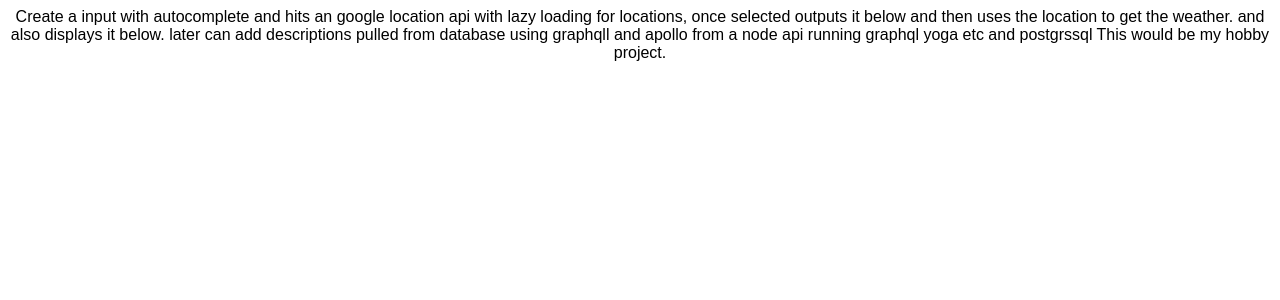
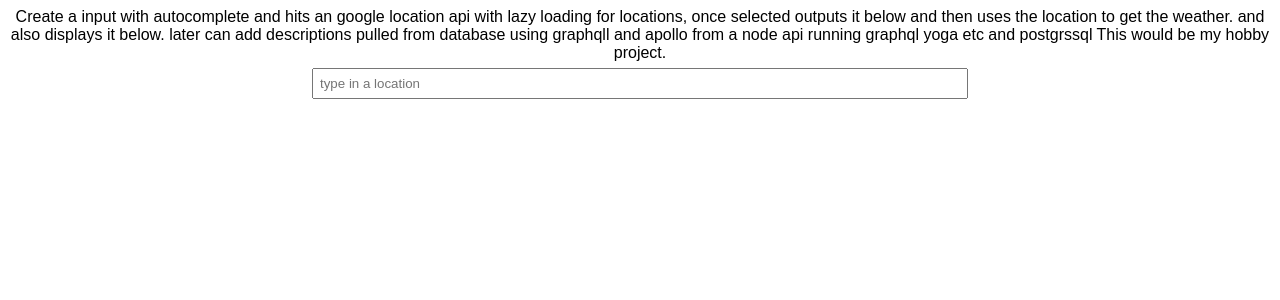
Before and after one commit to oreillyross/whatside, a React (Create React App) app: page / in a window 1280 px wide. Shown: the top 300 px of the page. Built offline with nearby package versions, Linux system fonts and the light colour scheme.

Commit message:
merged with older whatside project

```diff
--- a/src/App.tsx
+++ b/src/App.tsx
@@ -3,13 +3,18 @@ import "./styles.css";
 
 export default function App() {
   return (
-    <div className="App">
-      Create a input with autocomplete and hits an google location api with lazy loading for locations, once selected
-      outputs it below and then uses the location to get the weather.
-      and also displays it below.
-      later can add descriptions pulled from database using graphqll
-      and apollo from a node api running graphql yoga etc and postgrssql
-      This would be my hobby project.
-    </div>
+    <>
+      <div className="App">
+        Create a input with autocomplete and hits an google location api with
+        lazy loading for locations, once selected outputs it below and then uses
+        the location to get the weather. and also displays it below. later can
+        add descriptions pulled from database using graphqll and apollo from a
+        node api running graphql yoga etc and postgrssql This would be my hobby
+        project.
+      </div>
+      <div className='input_location'>
+      <input  type="text" placeholder='type in a location'/>
+      </div>
+    </>
   );
 }
--- a/src/styles.css
+++ b/src/styles.css
@@ -8,3 +8,15 @@
     background-color: red;
   }
 }
+
+.input_location {
+  padding: 6px;
+}
+
+.input_location input {
+  display: block;
+  margin: 0 auto;
+
+  width: 50vw;
+  padding: 6px;
+}
```
Also changed, not shown: src/getData.ts (added, +31 -0 lines).
